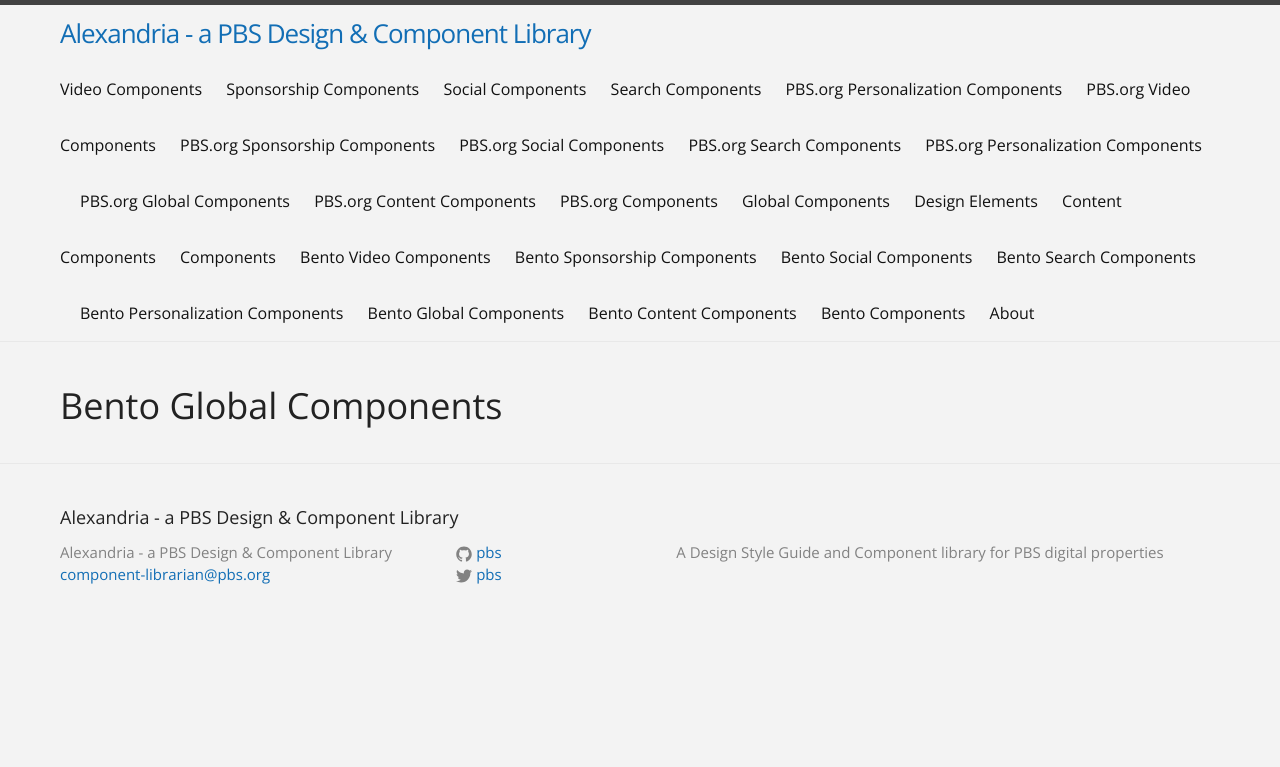
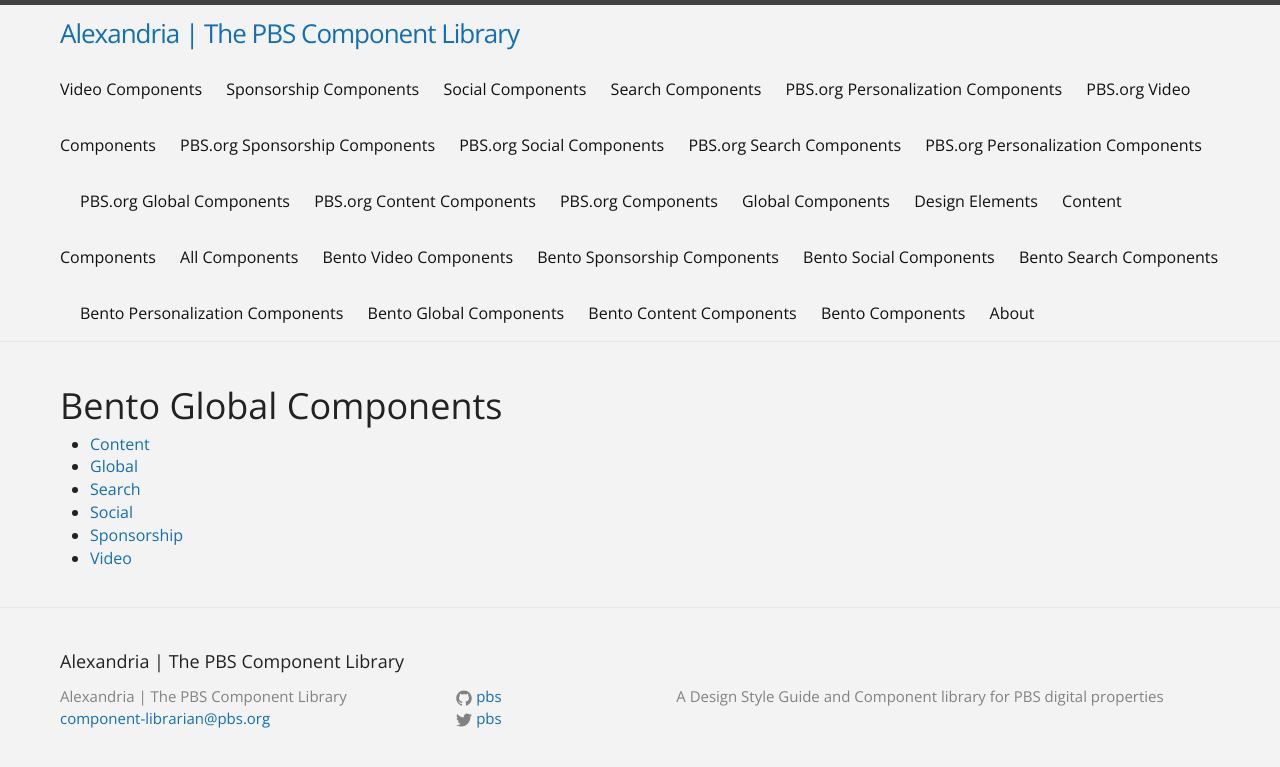
Before and after one commit to pbs/alexandria, a Jekyll site: the page built from category/bento-global.md, in a window 1280 px wide. Shown: the top 767 px of the page. Built offline with Jekyll 4.4.1, drawn with Linux system fonts in a browser that asks for light colours.

Commit message:
other stuff

```diff
--- a/_config.yml
+++ b/_config.yml
@@ -1,5 +1,5 @@
 # Site settings
-title: Alexandria - a PBS Design & Component Library
+title: Alexandria | The PBS Component Library
 email: component-librarian@pbs.org
 description: > # this means to ignore newlines until "baseurl:"
   A Design Style Guide and Component library for PBS digital properties
--- /dev/null
+++ b/_includes/product-nav.html
@@ -0,0 +1,7 @@
+<ul class="component-nav component-nav--{{ page.product }}">
+  {% for category in site.data.categories  %}
+  <li class="component-nav--item">
+    <a href="/components/{{ page.product }}/{{ category.slug }}">{{ category.name }}</a>
+  </li>
+  {% endfor %}
+</ul>
--- a/_layouts/category.html
+++ b/_layouts/category.html
@@ -4,6 +4,12 @@
 <div class="post">
 
   <h1>{{ page.title }}</h1>
+
+  {% if page.product %}
+
+    {% include product-nav.html %}
+
+  {% endif %}
 
   <ul>
 
--- a/components.md
+++ b/components.md
@@ -1,6 +1,6 @@
 ---
 layout: page
-title: Components
+title: All Components
 permalink: /components/
 ---
 
```
Also changed, not shown: pbsorg-components.md (+0 -1 lines).
